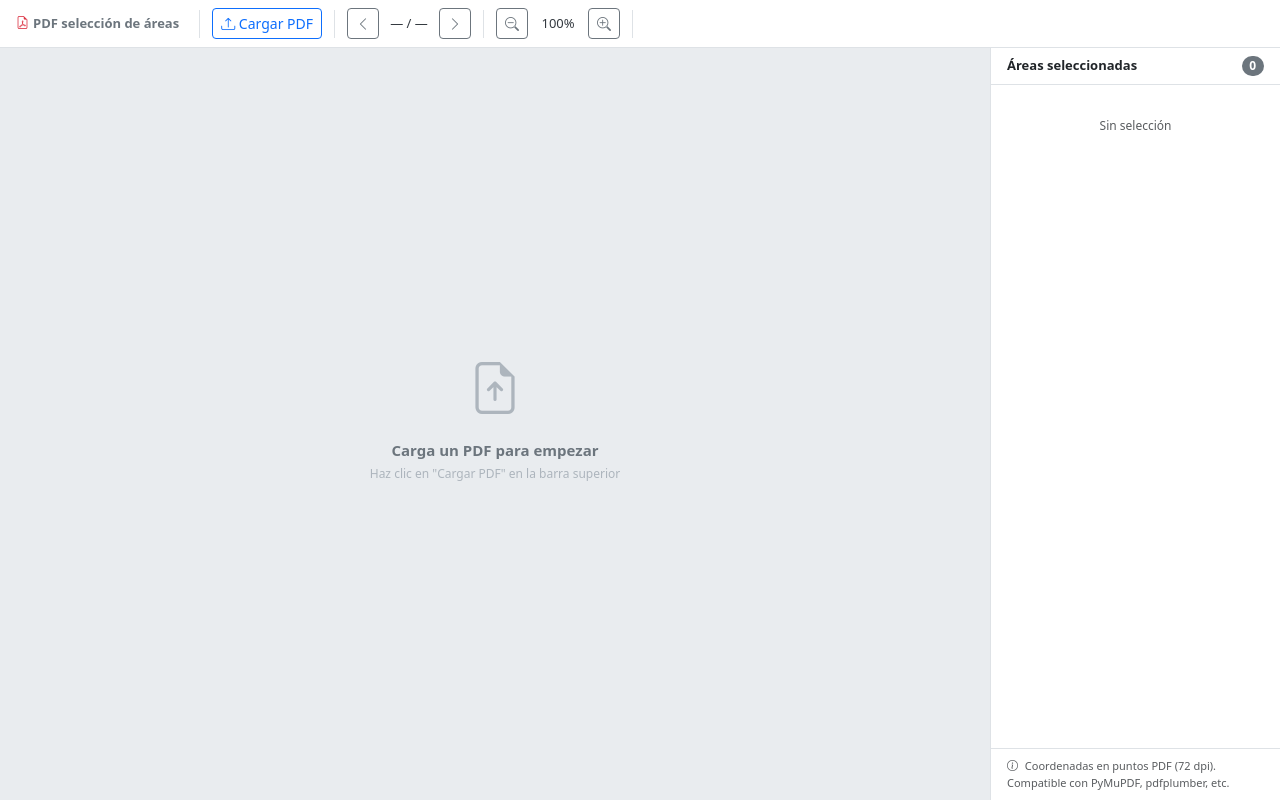
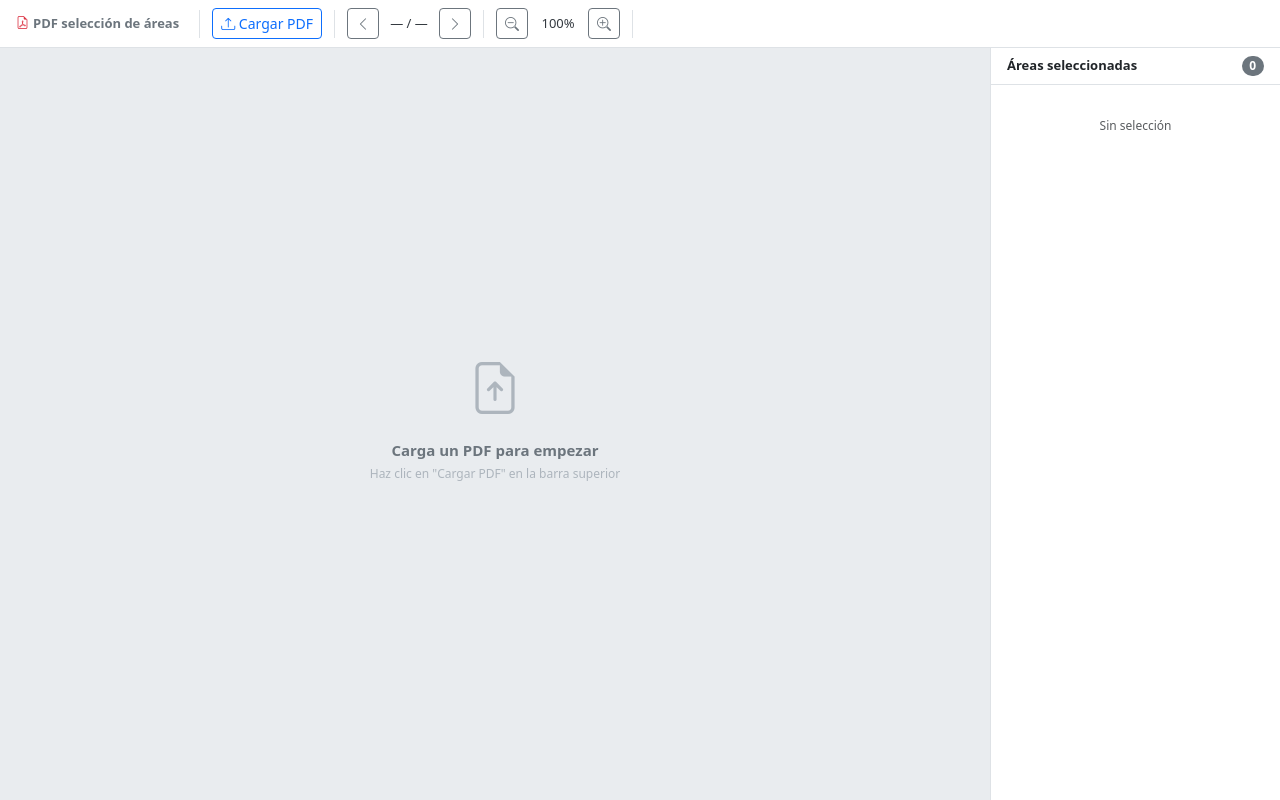
Before and after one commit to frasanlli/pdf_to_csv, a plain HTML site: page public/index.html in a window 1280 px wide. Drawn offline with nearby package versions, Linux system fonts and the light colour scheme; a script that the page names is missing.

Commit message:
v0.3.1 Readme updated

```diff
--- a/public/index.html
+++ b/public/index.html
@@ -118,14 +118,6 @@
         <div id="areas-list">
           <p id="empty-msg" class="text-center text-muted mt-4" style="font-size:12px;">Sin selección</p>
         </div>
-
-        <div class="border-top px-3 py-2">
-          <p class="mb-0 text-muted" style="font-size:11px; line-height:1.6;">
-            <i class="bi bi-info-circle me-1"></i>
-            Coordenadas en puntos PDF (72 dpi).<br>
-            Compatible con PyMuPDF, pdfplumber, etc.
-          </p>
-        </div>
       </div>
 
     </div>
```
Also changed, not shown: images/areas.png, images/extraido.png, images/main.png, images/pdf_sin_areas.png (added), 1 other file.
